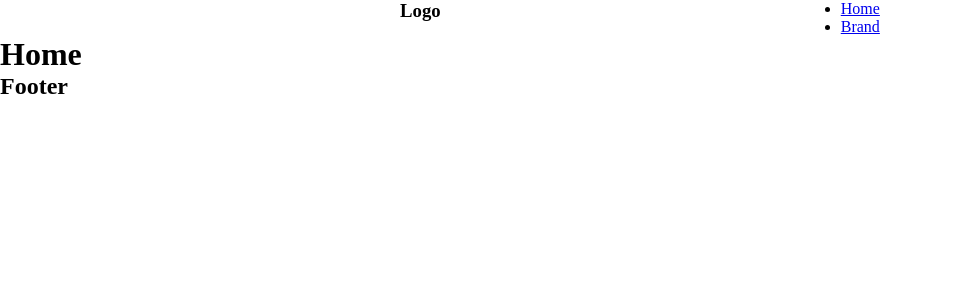
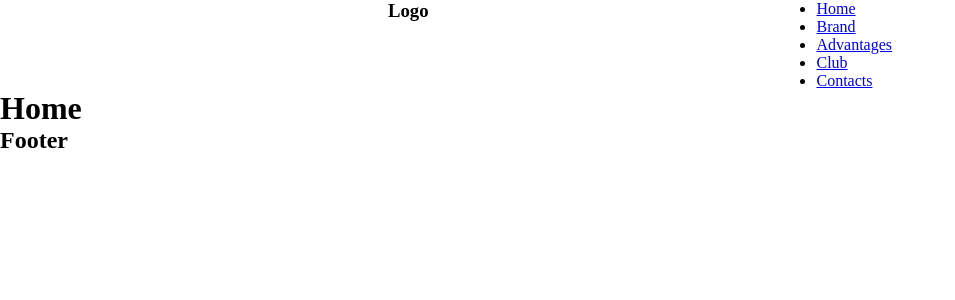
Before and after one commit to alfarruq/router-dom, a React (Vite) app: page / in a window 1280 px wide. Shown: the top 300 px of the page, without its empty margins (0-955 px from the left). Built offline with nearby package versions, Linux system fonts and the light colour scheme.

Commit message:
added links to pages

```diff
--- a/src/components/Header/index.jsx
+++ b/src/components/Header/index.jsx
@@ -1,19 +1,27 @@
 import { Link } from "react-router-dom";
-
-
-
 
 function Header() {
   return (
     <header>
       <h3>Logo </h3>
 
-
       <ul>
-                <li><Link to="/">Home</Link></li>
-                <li><Link to="/brand">Brand</Link></li>
+        <li>
+          <Link to="/">Home</Link>
+        </li>
+        <li>
+          <Link to="/brand">Brand</Link>
+        </li>
+        <li>
+          <Link to="/advantages">Advantages</Link>
+        </li>
+        <li>
+          <Link to="/club">Club</Link>
+        </li>
+        <li>
+          <Link to="/contacts">Contacts</Link>
+        </li>
       </ul>
-
     </header>
   );
 }
```
Lines whose indentation alone changed are shown as unchanged.
